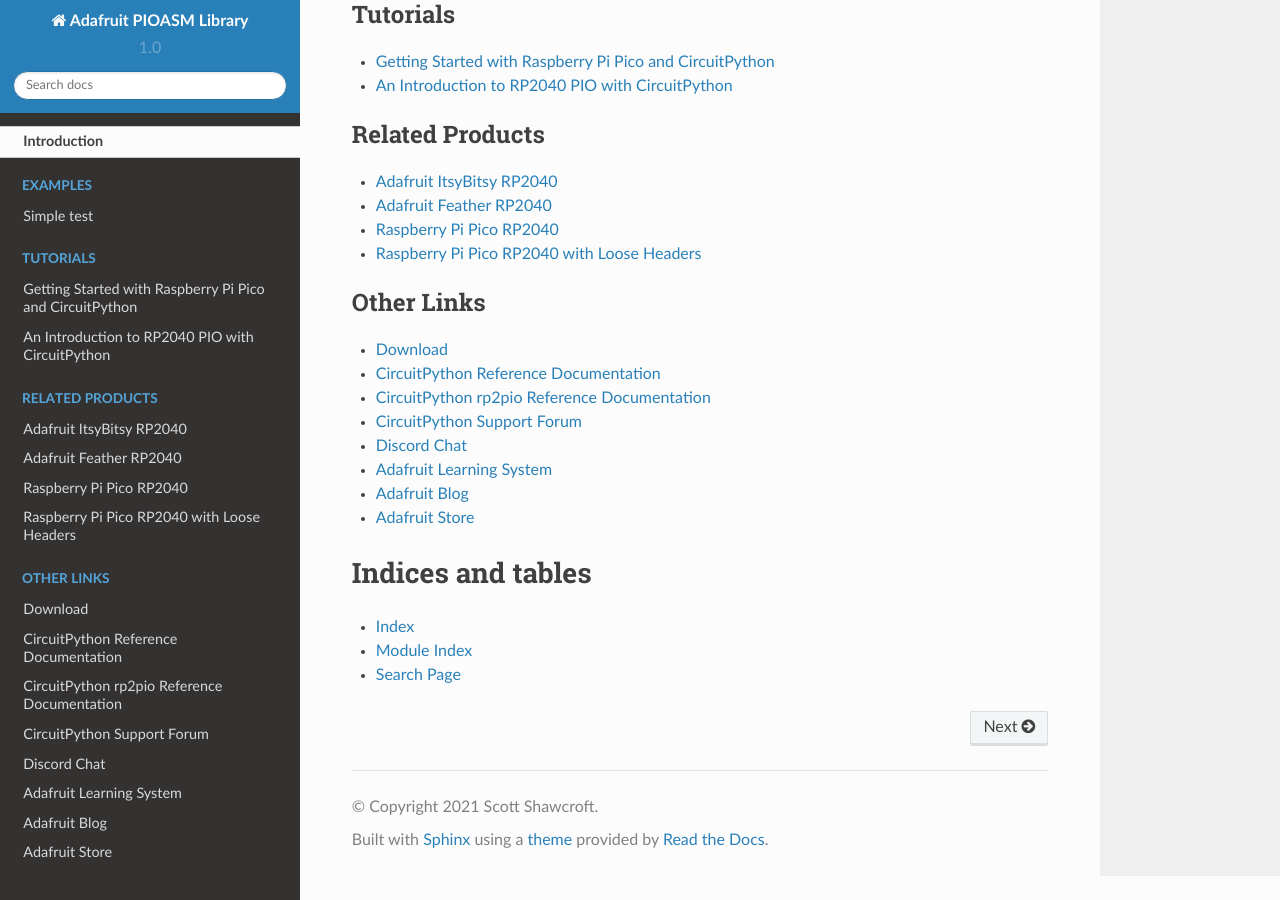
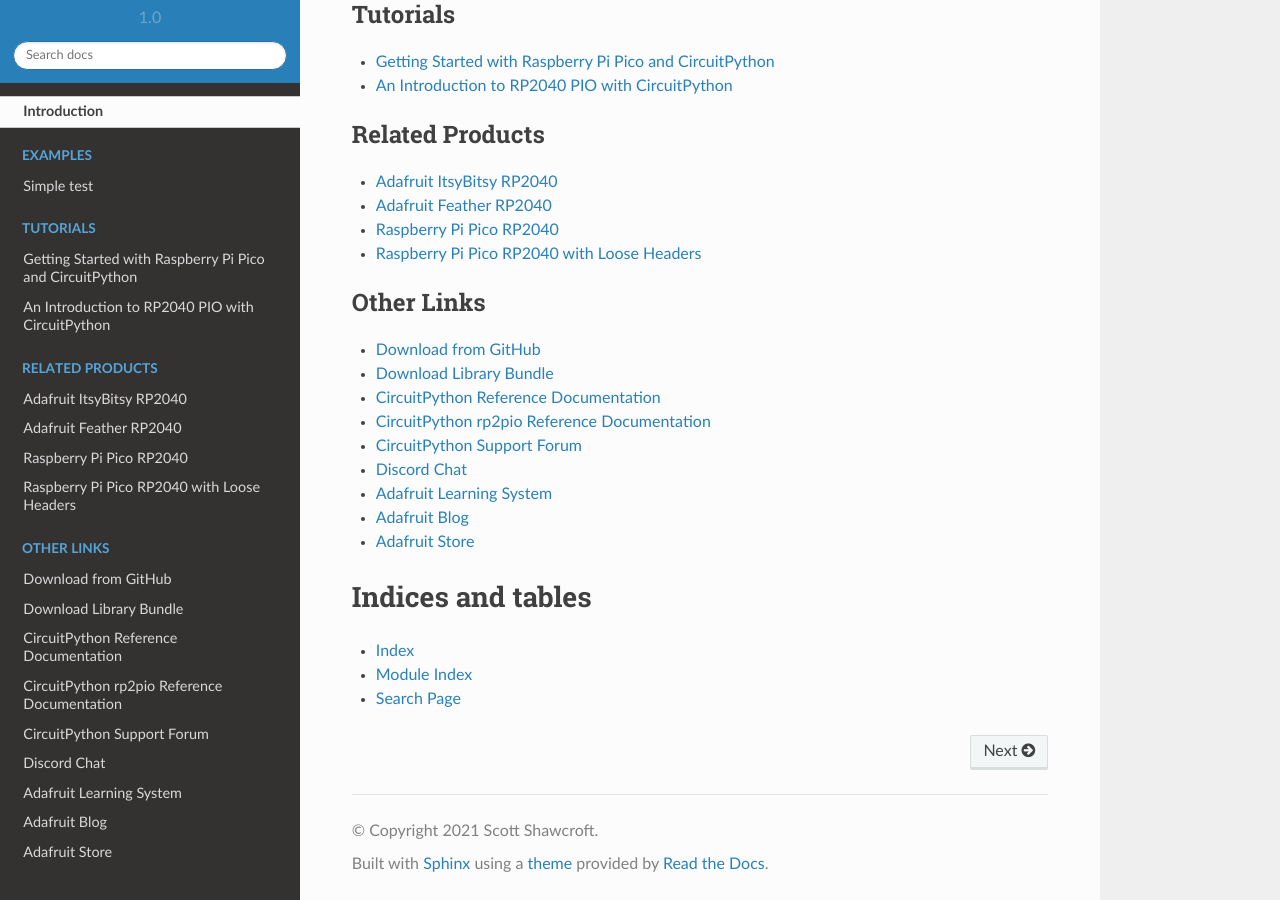
Before and after one commit to adafruit/Adafruit_CircuitPython_PIOASM, a Sphinx documentation site: the page built from docs/index.rst, in a window 1280 px wide and 900 px high, scrolled down 1886 px. Built offline with Sphinx 7.4.7 and the Read the Docs theme 2.0.0, drawn with Linux system fonts in a browser that asks for light colours.

Commit message:
Added cp.org link to index.rst

```diff
--- a/docs/index.rst
+++ b/docs/index.rst
@@ -37,7 +37,8 @@
 .. toctree::
     :caption: Other Links
 
-    Download <https://github.com/adafruit/Adafruit_CircuitPython_PIOASM/releases/latest>
+    Download from GitHub <https://github.com/adafruit/Adafruit_CircuitPython_PIOASM/releases/latest>
+    Download Library Bundle <https://circuitpython.org/libraries>
     CircuitPython Reference Documentation <https://docs.circuitpython.org>
     CircuitPython rp2pio Reference Documentation <https://docs.circuitpython.org/en/latest/shared-bindings/rp2pio>
     CircuitPython Support Forum <https://forums.adafruit.com/viewforum.php?f=60>
```
